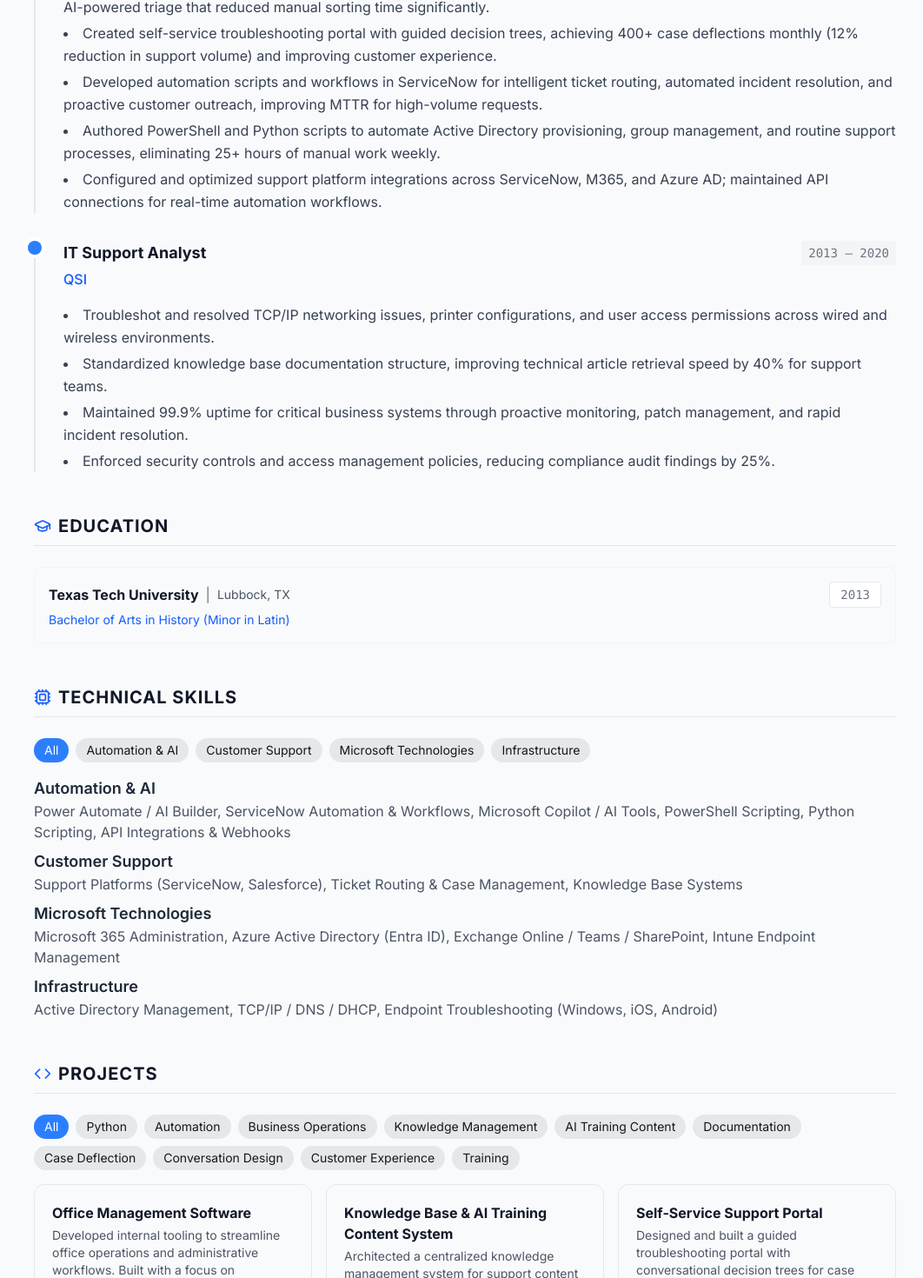
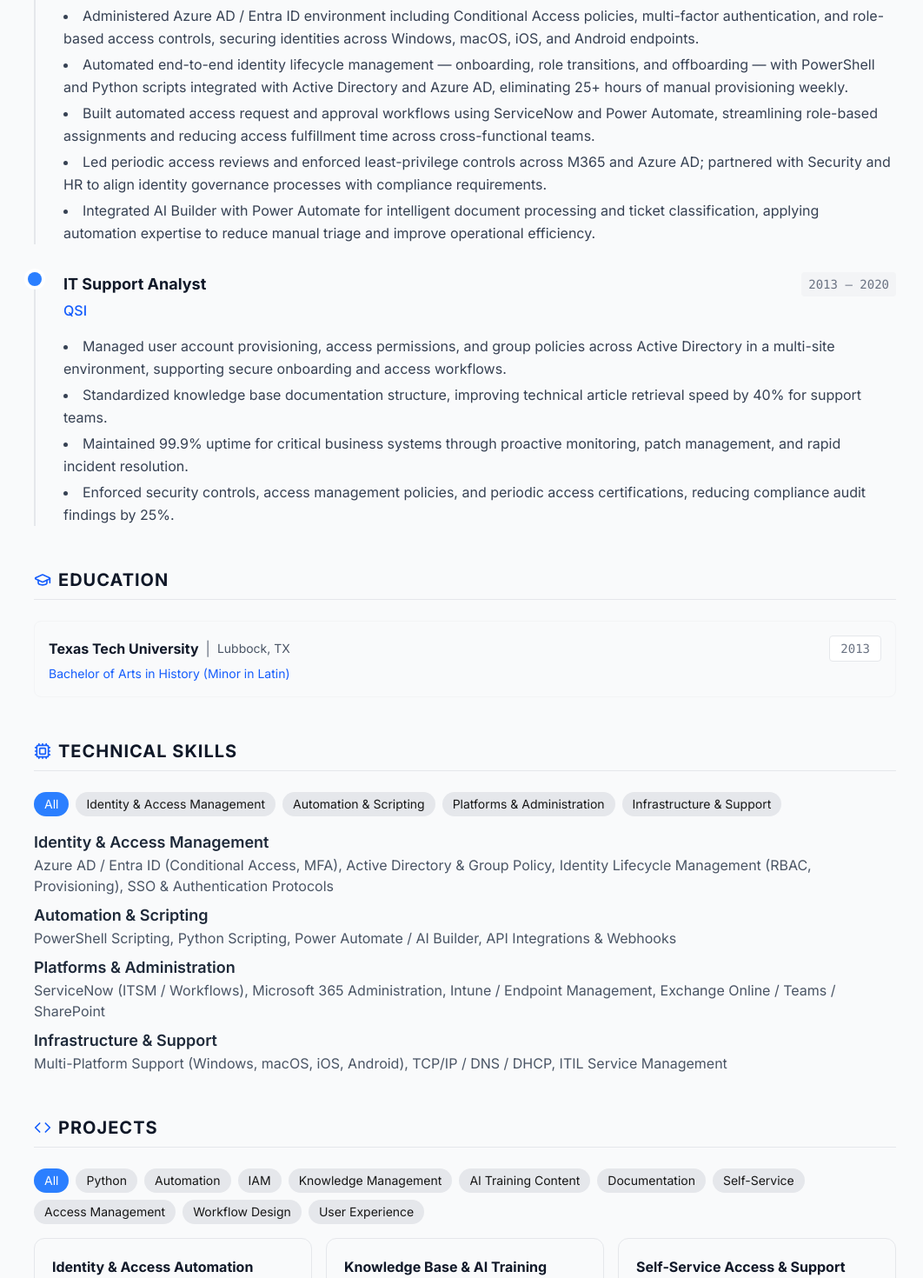
Before and after one commit to appledonkey/jhho_resume, a Next.js app: page / in a window 1280 px wide. Shown: the part 863-2333 px from the top of the page at 87% size, without its empty margins (105-1167 px from the left). Built offline with nearby package versions, Linux system fonts and the light colour scheme.

Commit message:
tailor resume for IAM Manager role at Vital Farms
Co-Authored-By: Claude Opus 4.5 <noreply@anthropic.com>

```diff
--- a/src/data/resume-data.js
+++ b/src/data/resume-data.js
@@ -4,11 +4,11 @@
 export const RESUME_DATA = {
   basics: {
     name: "James H. H. Oswald",
-    label: "Support Automation & AI Specialist",
+    label: "IAM & IT Automation Specialist",
     email: "james.oswald89@gmail.com",
     phone: "",
     url: "https://www.linkedin.com/in/james-oswald-16689a263/",
-    summary: "13+ years in IT support with a focus on building AI-powered automation that enhances customer experience and drives operational efficiency. Proven track record implementing intelligent ticket routing, case deflection systems, and workflow automation using Power Automate, AI Builder, and Python/PowerShell scripting. Experienced in configuring support platforms, measuring automation ROI, and deploying self-service solutions that reduce support volume while improving customer satisfaction. Passionate about leveraging emerging AI technologies to transform support operations.",
+    summary: "13+ years in IT with deep expertise in identity and access management, user lifecycle operations, and enterprise automation. Skilled in administering Azure AD / Entra ID environments including Conditional Access, MFA, and role-based access controls. Proven track record automating AD provisioning, access workflows, and incident resolution using PowerShell, Python, and Power Automate. Experienced collaborating cross-functionally with security, HR, and operations teams to ensure secure, scalable access across mixed-platform environments. Applies automation and AI tooling to streamline IAM operations and improve service delivery.",
     location: {
       city: "The Woodlands",
       region: "TX",
@@ -48,11 +48,11 @@ export const RESUME_DATA = {
       endDate: "Present",
       summary: "",
       highlights: [
-        "Built Power Automate flows integrated with AI Builder for intelligent ticket classification and document processing, enabling AI-powered triage that reduced manual sorting time significantly.",
-        "Created self-service troubleshooting portal with guided decision trees, achieving 400+ case deflections monthly (12% reduction in support volume) and improving customer experience.",
-        "Developed automation scripts and workflows in ServiceNow for intelligent ticket routing, automated incident resolution, and proactive customer outreach, improving MTTR for high-volume requests.",
-        "Authored PowerShell and Python scripts to automate Active Directory provisioning, group management, and routine support processes, eliminating 25+ hours of manual work weekly.",
-        "Configured and optimized support platform integrations across ServiceNow, M365, and Azure AD; maintained API connections for real-time automation workflows."
+        "Administered Azure AD / Entra ID environment including Conditional Access policies, multi-factor authentication, and role-based access controls, securing identities across Windows, macOS, iOS, and Android endpoints.",
+        "Automated end-to-end identity lifecycle management — onboarding, role transitions, and offboarding — with PowerShell and Python scripts integrated with Active Directory and Azure AD, eliminating 25+ hours of manual provisioning weekly.",
+        "Built automated access request and approval workflows using ServiceNow and Power Automate, streamlining role-based assignments and reducing access fulfillment time across cross-functional teams.",
+        "Led periodic access reviews and enforced least-privilege controls across M365 and Azure AD; partnered with Security and HR to align identity governance processes with compliance requirements.",
+        "Integrated AI Builder with Power Automate for intelligent document processing and ticket classification, applying automation expertise to reduce manual triage and improve operational efficiency."
       ]
     },
     {
@@ -62,39 +62,38 @@ export const RESUME_DATA = {
       endDate: "2020",
       summary: "",
       highlights: [
-        "Troubleshot and resolved TCP/IP networking issues, printer configurations, and user access permissions across wired and wireless environments.",
+        "Managed user account provisioning, access permissions, and group policies across Active Directory in a multi-site environment, supporting secure onboarding and access workflows.",
         "Standardized knowledge base documentation structure, improving technical article retrieval speed by 40% for support teams.",
         "Maintained 99.9% uptime for critical business systems through proactive monitoring, patch management, and rapid incident resolution.",
-        "Enforced security controls and access management policies, reducing compliance audit findings by 25%."
+        "Enforced security controls, access management policies, and periodic access certifications, reducing compliance audit findings by 25%."
       ]
     }
   ],
   skills: [
-    { name: "Power Automate / AI Builder", category: "Automation & AI" },
-    { name: "ServiceNow Automation & Workflows", category: "Automation & AI" },
-    { name: "Microsoft Copilot / AI Tools", category: "Automation & AI" },
-    { name: "PowerShell Scripting", category: "Automation & AI" },
-    { name: "Python Scripting", category: "Automation & AI" },
-    { name: "API Integrations & Webhooks", category: "Automation & AI" },
+    { name: "Azure AD / Entra ID (Conditional Access, MFA)", category: "Identity & Access Management" },
+    { name: "Active Directory & Group Policy", category: "Identity & Access Management" },
+    { name: "Identity Lifecycle Management (RBAC, Provisioning)", category: "Identity & Access Management" },
+    { name: "SSO & Authentication Protocols", category: "Identity & Access Management" },
 
-    { name: "Support Platforms (ServiceNow, Salesforce)", category: "Customer Support" },
-    { name: "Ticket Routing & Case Management", category: "Customer Support" },
-    { name: "Knowledge Base Systems", category: "Customer Support" },
+    { name: "PowerShell Scripting", category: "Automation & Scripting" },
+    { name: "Python Scripting", category: "Automation & Scripting" },
+    { name: "Power Automate / AI Builder", category: "Automation & Scripting" },
+    { name: "API Integrations & Webhooks", category: "Automation & Scripting" },
 
-    { name: "Microsoft 365 Administration", category: "Microsoft Technologies" },
-    { name: "Azure Active Directory (Entra ID)", category: "Microsoft Technologies" },
-    { name: "Exchange Online / Teams / SharePoint", category: "Microsoft Technologies" },
-    { name: "Intune Endpoint Management", category: "Microsoft Technologies" },
+    { name: "ServiceNow (ITSM / Workflows)", category: "Platforms & Administration" },
+    { name: "Microsoft 365 Administration", category: "Platforms & Administration" },
+    { name: "Intune / Endpoint Management", category: "Platforms & Administration" },
+    { name: "Exchange Online / Teams / SharePoint", category: "Platforms & Administration" },
 
-    { name: "Active Directory Management", category: "Infrastructure" },
-    { name: "TCP/IP / DNS / DHCP", category: "Infrastructure" },
-    { name: "Endpoint Troubleshooting (Windows, iOS, Android)", category: "Infrastructure" }
+    { name: "Multi-Platform Support (Windows, macOS, iOS, Android)", category: "Infrastructure & Support" },
+    { name: "TCP/IP / DNS / DHCP", category: "Infrastructure & Support" },
+    { name: "ITIL Service Management", category: "Infrastructure & Support" }
   ],
   projects: [
     {
-      name: "Office Management Software",
-      description: "Developed internal tooling to streamline office operations and administrative workflows. Built with a focus on improving efficiency for day-to-day business processes and reducing manual overhead.",
-      tags: ["Python", "Automation", "Business Operations"],
+      name: "Identity & Access Automation Toolkit",
+      description: "Developed internal tooling to automate identity lifecycle operations including bulk provisioning, access reviews, and role-based assignment workflows. Built with Python to reduce manual overhead in day-to-day IAM administration.",
+      tags: ["Python", "Automation", "IAM"],
       url: "#"
     },
     {
@@ -104,9 +103,9 @@ export const RESUME_DATA = {
       url: "#"
     },
     {
-      name: "Self-Service Support Portal",
-      description: "Designed and built a guided troubleshooting portal with conversational decision trees for case deflection. Achieved measurable reduction in Tier 1 ticket volume while improving customer experience through self-resolution. Also serves as an interactive training tool for onboarding support agents.",
-      tags: ["Case Deflection", "Conversation Design", "Customer Experience", "Training"],
+      name: "Self-Service Access & Support Portal",
+      description: "Designed and built a guided self-service portal with decision-tree workflows for access requests and common IT issues. Achieved measurable reduction in Tier 1 ticket volume while improving user experience through self-resolution and automated routing.",
+      tags: ["Self-Service", "Access Management", "Workflow Design", "User Experience"],
       url: "#"
     }
   ]
```
